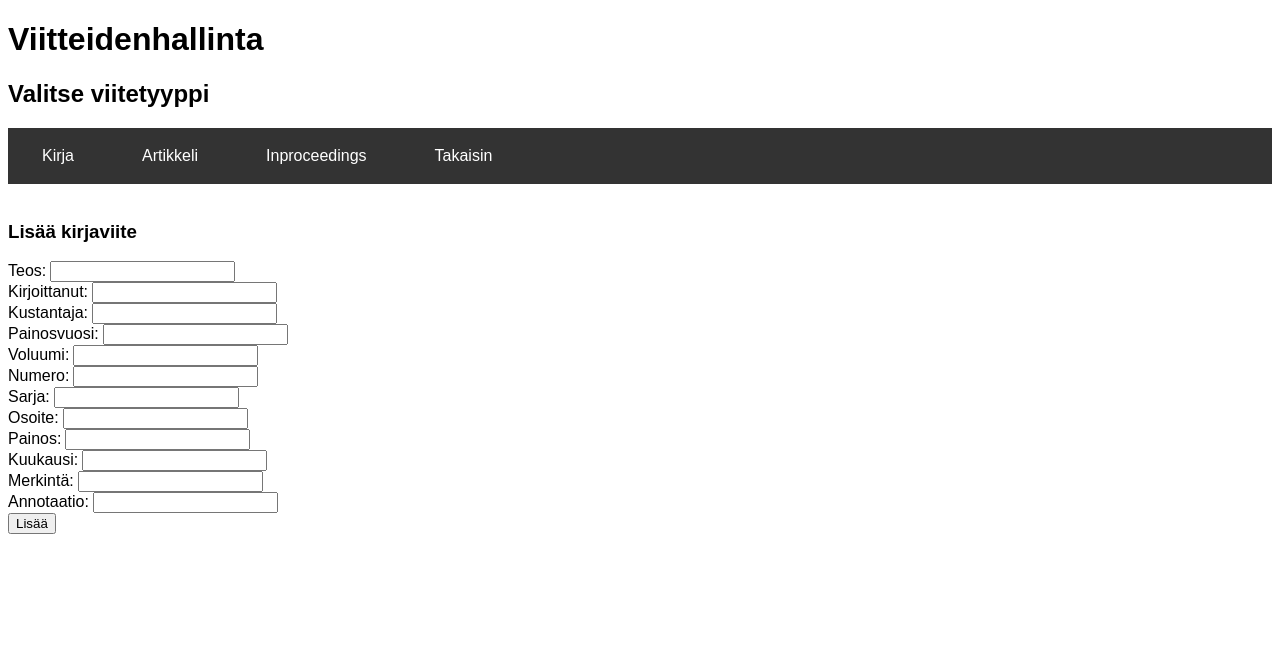
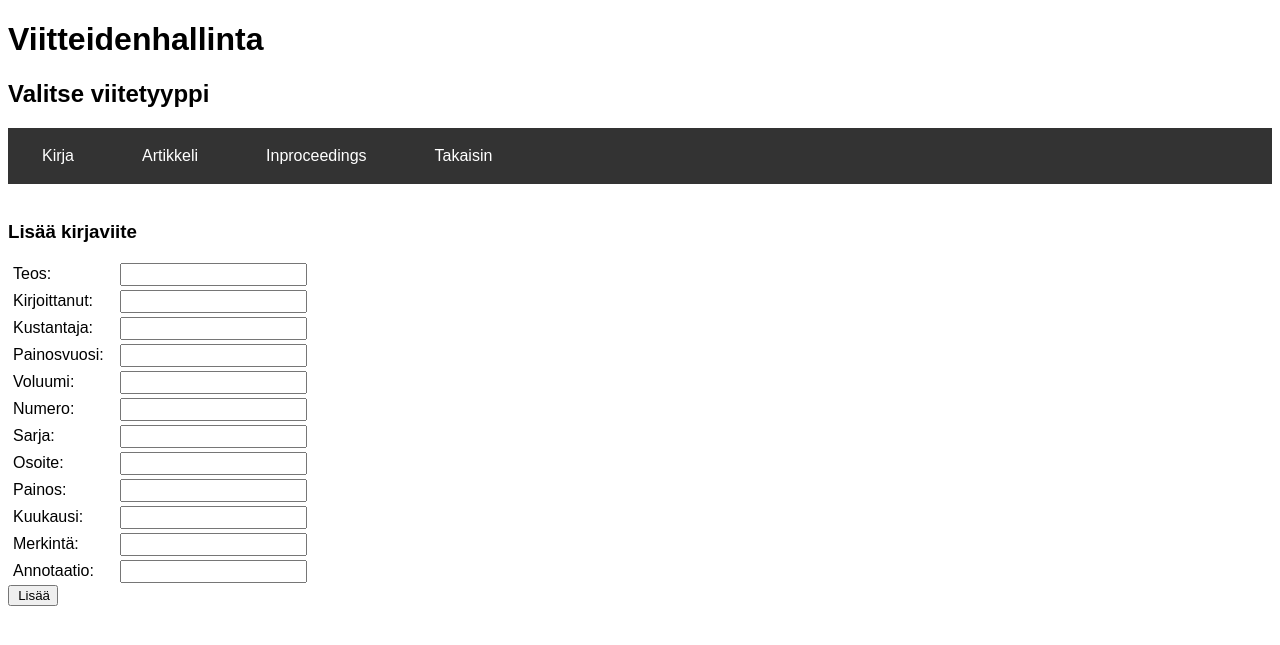
Before and after one commit to Hillomunkit/Viitteidenhallinta, a Flask app: page /new_reference in a window 1280 px wide. Shown: the top 645 px of the page. Run offline with Flask 3, Linux system fonts and the light colour scheme.

Commit message:
moved input boxes to alignment on new_reference.html

```diff
--- a/src/templates/layout.html
+++ b/src/templates/layout.html
@@ -63,8 +63,28 @@
           margin: 4px 2px;
           cursor: pointer;
       }
-      label {
+      .box label {
           font-family: Arial;
+          display: inline-block;
+          float: left;
+          clear: left;
+          width: 100px;
+          text-align: left;
+          padding: 2px 3px;
+          margin: 2px 2px;
+      }
+      .box input {
+          display: inline-block;
+          float: left;
+          padding: 2px 3px;
+          margin: 2px 2px;
+      }
+      .box button {
+          display: inline-block;
+          float: left;
+          clear: left;
+          width: 50px;
+          text-align: right;
       }
 
 
--- a/src/templates/new_reference.html
+++ b/src/templates/new_reference.html
@@ -35,6 +35,8 @@
     {% endfor %}
   {% endif %}
   {% endwith %}
+
+<div class="box">
   <form action="/create_reference" method="post">
     <label for="content">Teos:</label>
     <input type="text" name="title" id="title" >
@@ -78,6 +80,7 @@
       Lisää
     </button>
   </form>
+</div>
 
 {% elif reference_type == "article" %}
 
@@ -92,6 +95,7 @@
   {% endfor %}
 {% endif %}
 {% endwith %}
+<div class="box">
   <form action="/create_reference" method="post">
     <label for="content">Artikkeli:</label>
     <input type="text" name="title" id="title" >
@@ -129,6 +133,7 @@
       Lisää
     </button>
   </form>
+</div>
 
 {% elif reference_type == "inproceedings" %}
 
@@ -143,6 +148,7 @@
   {% endfor %}
 {% endif %}
 {% endwith %}
+<div class="box">
   <form action="/create_reference" method="post">
     <label for="content">Otsikko:</label>
     <input type="text" name="title" id="title" >
@@ -196,6 +202,7 @@
       Lisää
     </button>
   </form>
+</div>
 
 {% endif %}
 
```
Lines whose indentation alone changed are shown as unchanged.
